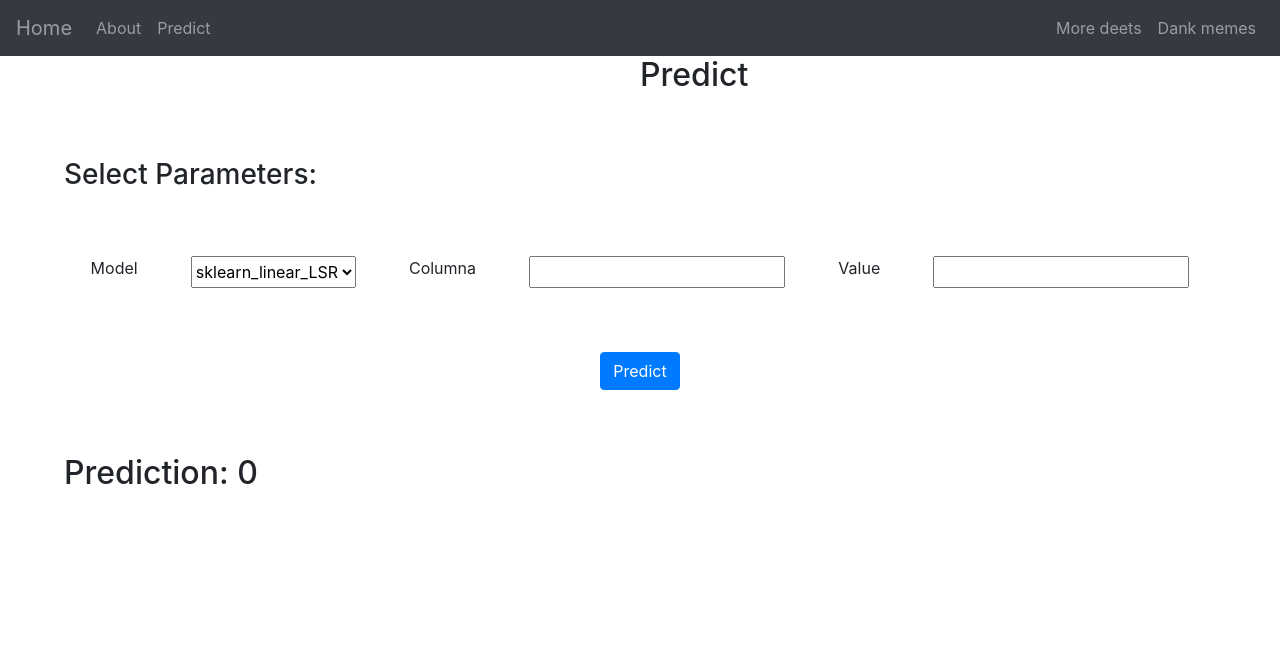
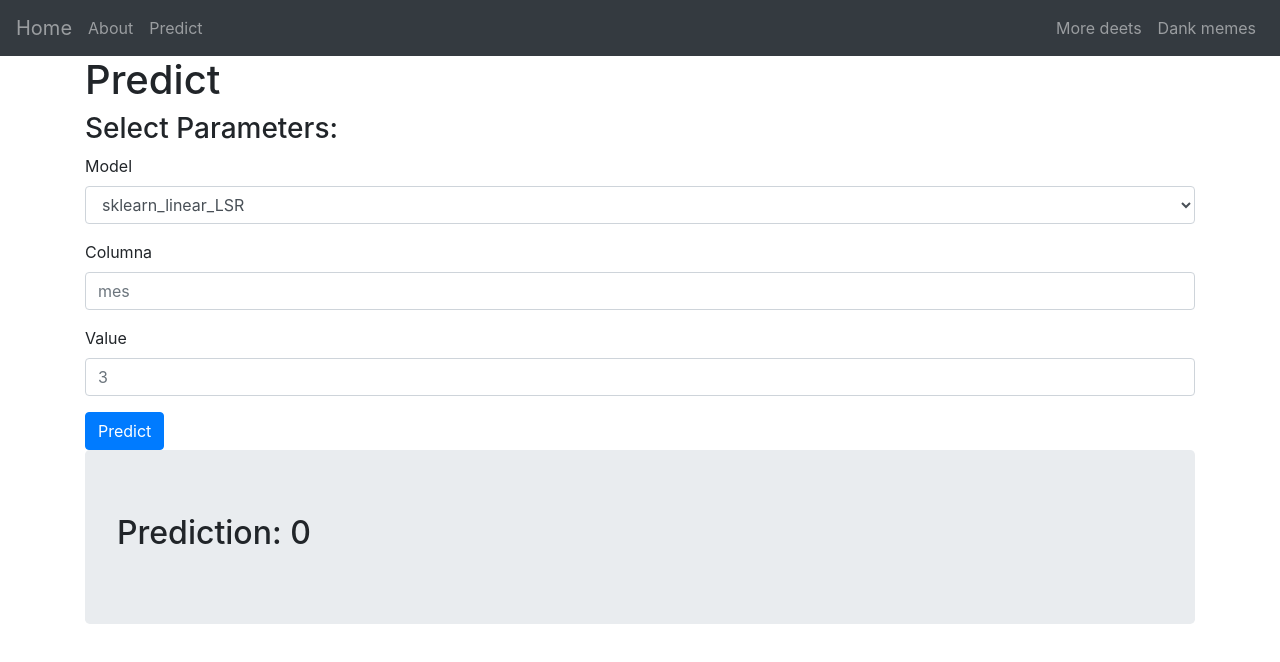
Before and after one commit to dcharua/ApredizajeAutomatico, a React (Create React App) app in the folder front/: page /predict in a window 1280 px wide. Shown: the top 662 px of the page. Built offline with nearby package versions, Linux system fonts and the light colour scheme.

Commit message:
bootstarp form

```diff
--- a/front/src/components/MyNavbar.js
+++ b/front/src/components/MyNavbar.js
@@ -6,12 +6,12 @@ import {Link} from "react-router-dom";
 function MyNavbar() {
     return (
         <Navbar collapseOnSelect expand="lg" bg="dark" variant="dark">
-        <Navbar.Brand > <Link to="/">Home</Link></Navbar.Brand>
+        <Navbar.Brand> <Link to="/">Home</Link> </Navbar.Brand>
         <Navbar.Toggle aria-controls="responsive-navbar-nav" />
         <Navbar.Collapse id="responsive-navbar-nav">
           <Nav className="mr-auto">
-            <Nav.Link> <Link to="/about">About</Link></Nav.Link>
-            <Nav.Link><Link to="/predict">Predict</Link></Nav.Link>
+            <Link class="mar-r-1" to="/about"> About</Link>
+            <Link to="/predict">Predict</Link>
           </Nav>
           <Nav>
             <Nav.Link href="#deets">More deets</Nav.Link>
--- a/front/src/components/predict.js
+++ b/front/src/components/predict.js
@@ -1,18 +1,20 @@
 import React, { useState } from 'react';
 import Button from 'react-bootstrap/Button';
-
+import Form from 'react-bootstrap/Form'
+import Container from 'react-bootstrap/Container'
+import Jumbotron from 'react-bootstrap/Jumbotron'
 
 
 
 function Predict() {
     const [model, setModel] = useState('sklearn_linear_LSR');
-    const [column, setColumn] = useState('');
-    const [value, setValue] = useState('');
+    const [column, setColumn] = useState('mes');
+    const [value, setValue] = useState('3');
     const [prediction, setPrediction] = useState('0');
 
-    const handleModelChange = (e) => { setModel(e.target.value); console.log(e.target.value); }
-    const handleColumnChange = (e) => { setColumn(e.target.value); console.log(e.target.value); }
-    const handleValueChange = (e) => { setValue(e.target.value); console.log(e.target.value); }
+    const handleModelChange = (e) =>  setModel(e.target.value);
+    const handleColumnChange = (e) =>  setColumn(e.target.value);
+    const handleValueChange = (e) =>  setValue(e.target.value);
 
 
     const onPredict = (e) => {
@@ -22,12 +24,7 @@ function Predict() {
             column: column,
             value: value
         })
-        fetch(url, {
-            // mode: 'no-cors',
-            method: "GET",
-            //body: JSON.stringify({ "model": model, "column": "mes", "value": 3 }),
-        })
-            .then(response => response.json())
+        fetch(url, {method: "GET",}).then(response => response.json())
             .then(data => {
                 console.info(data)
                 //setPrediction("58654");
@@ -42,12 +39,14 @@ function Predict() {
     }
     return (
         <div>
-            <h2 className="pageTitle">Predict</h2>
+            <Container>
+                <h1>Predict</h1>
+                <h3>Select Parameters:</h3>
 
-            <h3 className="sectionTitle">Select Parameters:</h3>
-            <div className="predictForm">
-                <label>Model</label>
-                <select onChange={e => handleModelChange(e)}>
+                <Form>
+                    <Form.Group controlId="exampleForm.ControlSelect1">
+                        <Form.Label>Model</Form.Label>
+                        <Form.Control as="select"  onChange={e => handleModelChange(e)}>
                         <option value='sklearn_linear_LSR'>
                                 sklearn_linear_LSR
                         </option >
@@ -57,24 +56,29 @@ function Predict() {
                             <option value='linear_LSR'>
                                 linear_LSR
                         </option>
-                </select>
-                <label> Columna</label>
-                <input onChange={e => handleColumnChange(e)}>
-                </input>
-                <label> Value</label>
-                <input onChange={e => handleValueChange(e)}>
-                </input>
-            </div>
-            <div className="predictForm">
+                        </Form.Control>
+                    </Form.Group>
+                    <Form.Group controlId="exampleForm.ControlInput2">
+                        <Form.Label>Columna</Form.Label>
+                        <Form.Control type="text" placeholder="mes" onChange={e => handleColumnChange(e)}/>
+                    </Form.Group>
+                    <Form.Group controlId="exampleForm.ControlInput3">
+                        <Form.Label>Value</Form.Label>
+                        <Form.Control type="text" placeholder="3" onChange={e => handleValueChange(e)}/>
+                    </Form.Group>
                     <Button
+                            class="mar-b-1"
                             onClick={e => onPredict(e)}>
                             Predict
                     </Button>
-            </div>
 
-            <div>
-                <h2 className="sectionTitle">Prediction: {prediction}</h2>
-            </div>
+                </Form>
+
+                <Jumbotron>
+                    <h2>Prediction: {prediction}</h2>
+                </Jumbotron>
+            </Container>
+
         </div >
     );
 }
--- a/front/src/index.css
+++ b/front/src/index.css
@@ -14,18 +14,19 @@ code {
 p{
   margin:10%;
 }
-li {
-  float: center;
-  padding: 8px;
-  display: inline;
-  list-style-type: none;
-  overflow: hidden;
-}
+
 .pageTitle{
   margin-left: 50%;
   margin-right: 50%;
 }
 
+.mar-r-1{
+  margin-right: 1rem;
+}
+
+.mar-b-1{
+  margin-bottom: 1rem;
+}
 .sectionTitle{
   margin:5%;
 }
```
Lines whose indentation alone changed are shown as unchanged.
